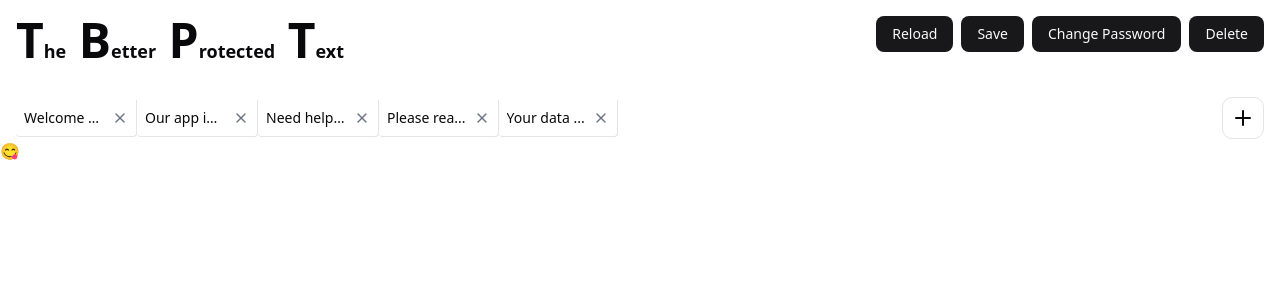
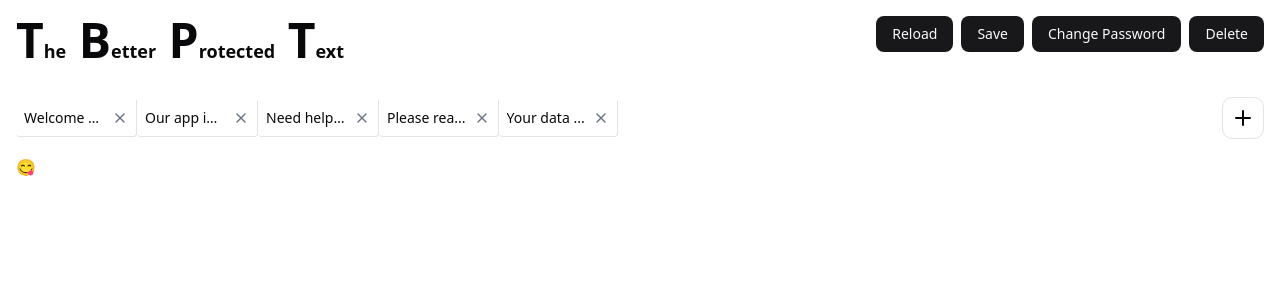
Before and after one commit to Novo1999/tbpt, a Next.js app: page /1/text in a window 1280 px wide. Shown: the top 300 px of the page. Built offline with nearby package versions, Linux system fonts and the light colour scheme.

Commit message:
feat: update metadata for the application and upgrade dependencies

```diff
--- a/app/[slug]/text/page.tsx
+++ b/app/[slug]/text/page.tsx
@@ -49,7 +49,6 @@ const TextPage = () => {
   const [isAuthenticated] = useAtom(isAuthAtom)
   const [tabs, setTabs] = useAtom(tabsAtom)
   const [selectedTab, setSelectedTab] = useAtom(selectedTabAtom)
-  console.log('🚀 ~ TextPage ~ selectedTab:', selectedTab)
 
   const sensors = useSensors(
     useSensor(PointerSensor, {
@@ -76,7 +75,6 @@ const TextPage = () => {
     setTabs(removeItem(tabs, item))
   }
   const add = () => {
-    console.log(2)
     setTabs((prev) => [...prev, { id: crypto.randomUUID(), text: 'New item' }])
   }
 
@@ -99,6 +97,8 @@ const TextPage = () => {
       setActiveId(null)
     }
   }
+  // TODO: ADD THIS TO div
+  // className={`${isAuthenticated ? 'opacity-100' : 'opacity-0'} `}
   return (
     <div>
       <nav className="flex justify-between flex-col sm:flex-row p-4">
@@ -129,7 +129,7 @@ const TextPage = () => {
           </motion.button>
         </nav>
 
-        <main>
+        <main className='mx-4 pt-4'>
           <AnimatePresence mode="wait">
             <motion.div key={selectedTab ? selectedTab.id : 'empty'} animate={{ opacity: 1, y: 0 }} initial={{ opacity: 0, y: 20 }} exit={{ opacity: 0, y: -20 }} transition={{ duration: 0.15 }}>
               {selectedTab ? selectedTab.id : '😋'}
--- a/app/layout.tsx
+++ b/app/layout.tsx
@@ -15,8 +15,8 @@ const geistMono = Geist_Mono({
 })
 
 export const metadata: Metadata = {
-  title: 'Create Next App',
-  description: 'Generated by create next app',
+  title: 'TBPT',
+  description: 'The better protected text',
 }
 
 export default function RootLayout({
```
Also changed, not shown: 1 other file (tests, documents, lock files or other folders).
